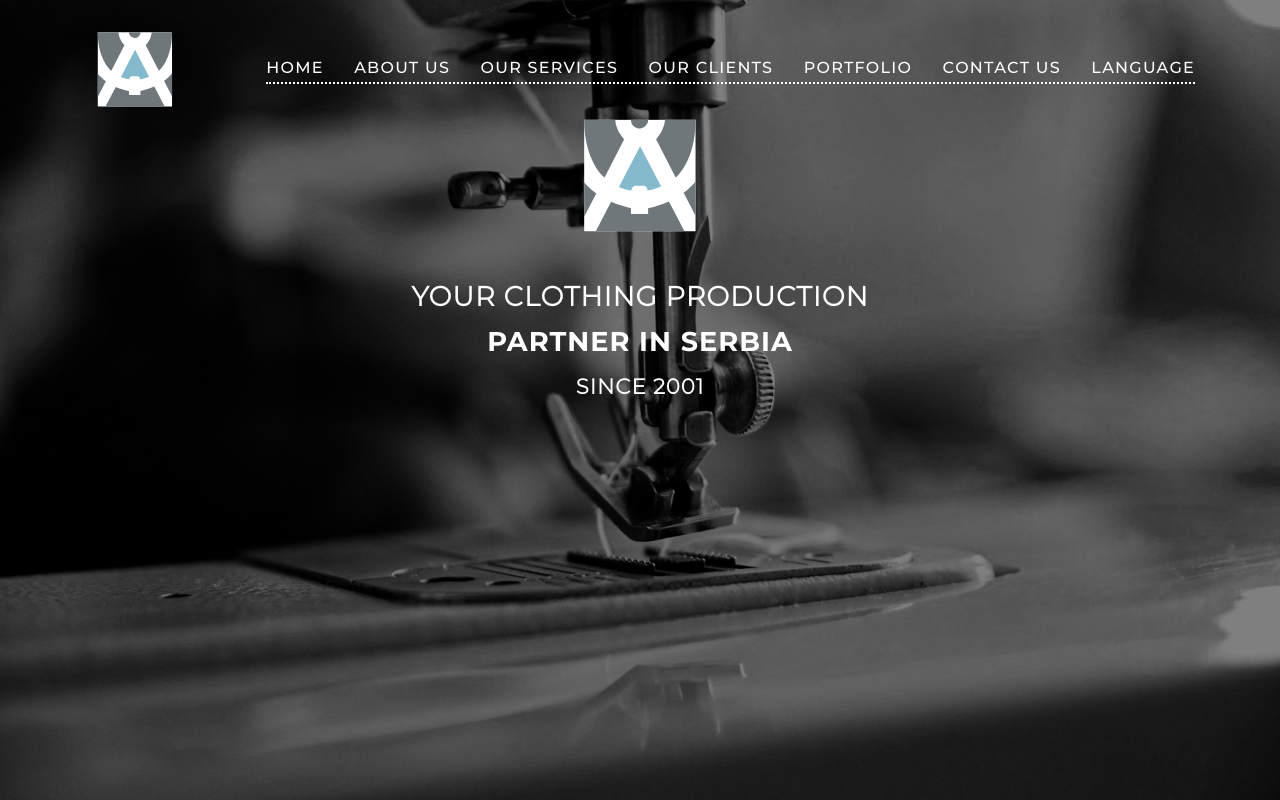
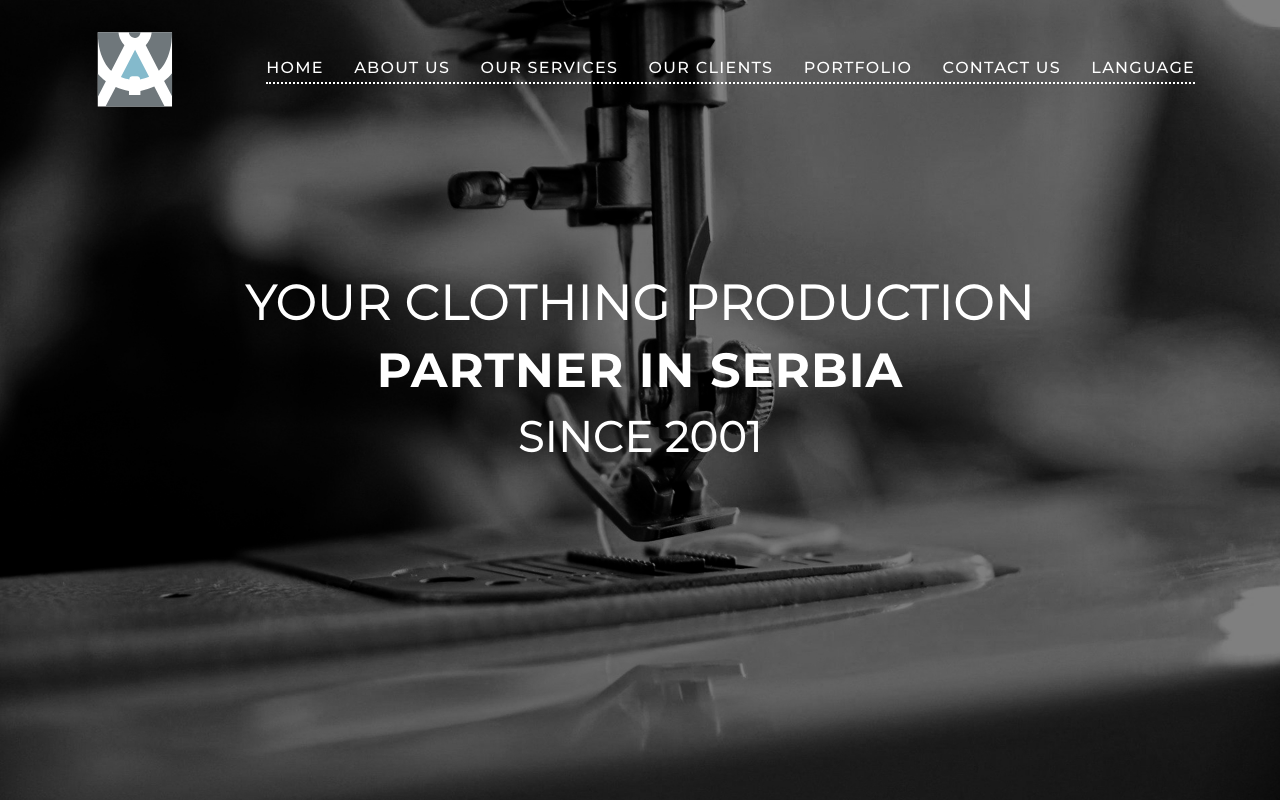
Before and after one commit to DejanBulatic/atlas-v1, a plain HTML site: page index.html in a window 1280 px wide. Drawn offline with Linux system fonts and the light colour scheme.

Commit message:
Hero section complete

```diff
--- a/css/responsive.css
+++ b/css/responsive.css
@@ -77,17 +77,41 @@
     nav #nav-links #dropdown:hover nav #nav-links li #dropdown-menu {
         display: flex;
     }
-    /*** Language dropdown menu end ***/
-
-    /*** Navigation end ***/
+    /*****Hero section*****/
+    .hero-content {
+        padding-top: 270px;
+    }
+    .hero-content .hero-img-wrap {
+        display: none;
+    }
+    .hero-content .hero-text {
+        line-height: 58px;
+    }
+    .hero-content .hero-text h1 {
+        font-size: 2.5rem;
+    }
+    .hero-content .hero-text h2 {
+        font-size: 2.125rem;
+    }
 }
 /***************************************min-width 992px ***************************/
 @media (min-width: 992px) {
+    /****Navigation*****/
     nav #nav-links li {
         margin-left: 1.5rem;
     }
     nav #nav-links li a {
         font-size: 0.9rem;
+    }
+    /*******Hero section******/
+        .hero-content .hero-text {
+        line-height: 67px;
+    }
+    .hero-content .hero-text h1 {
+        font-size: 3rem;
+    }
+    .hero-content .hero-text h2 {
+        font-size: 2.625rem;
     }
 }
 /***************************************min-width 1200px ***************************/
```
